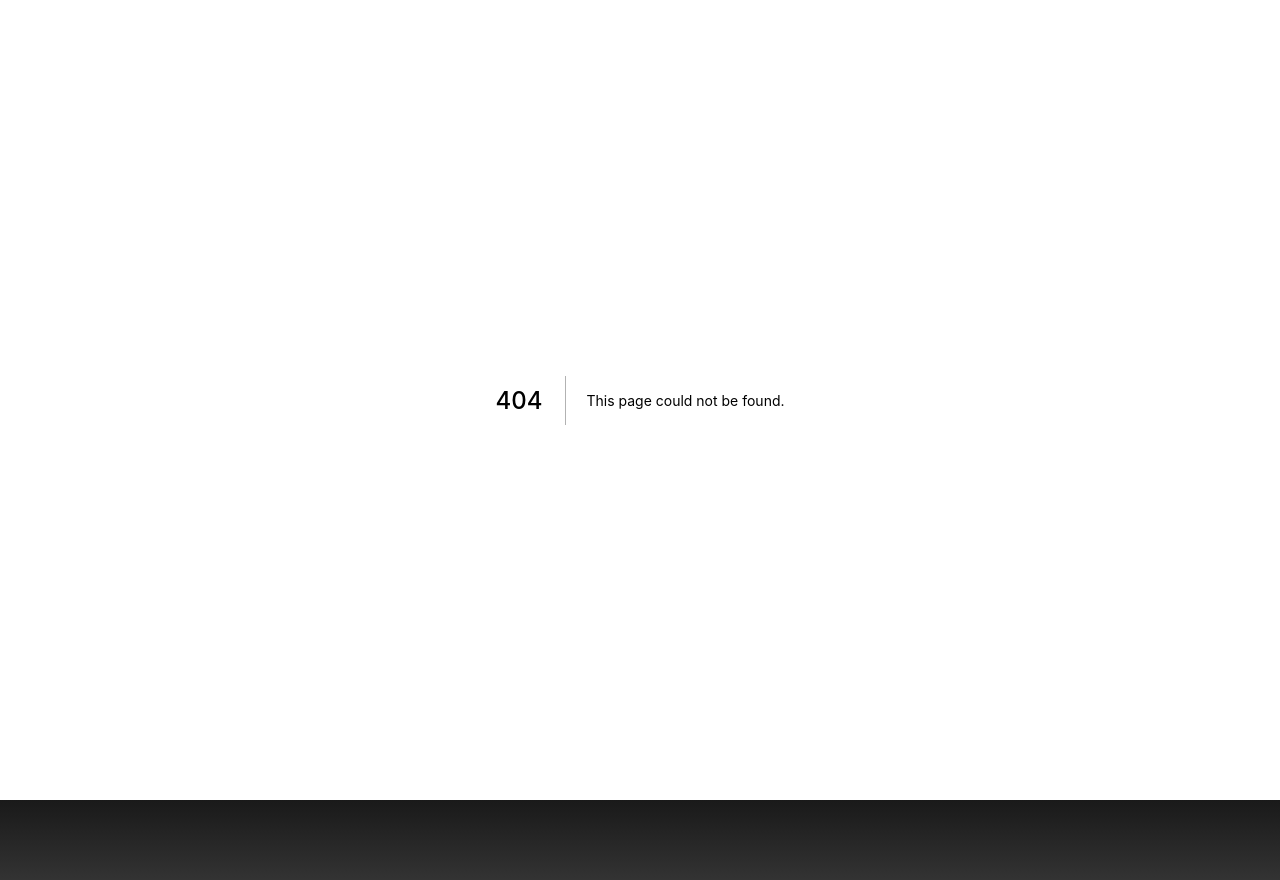
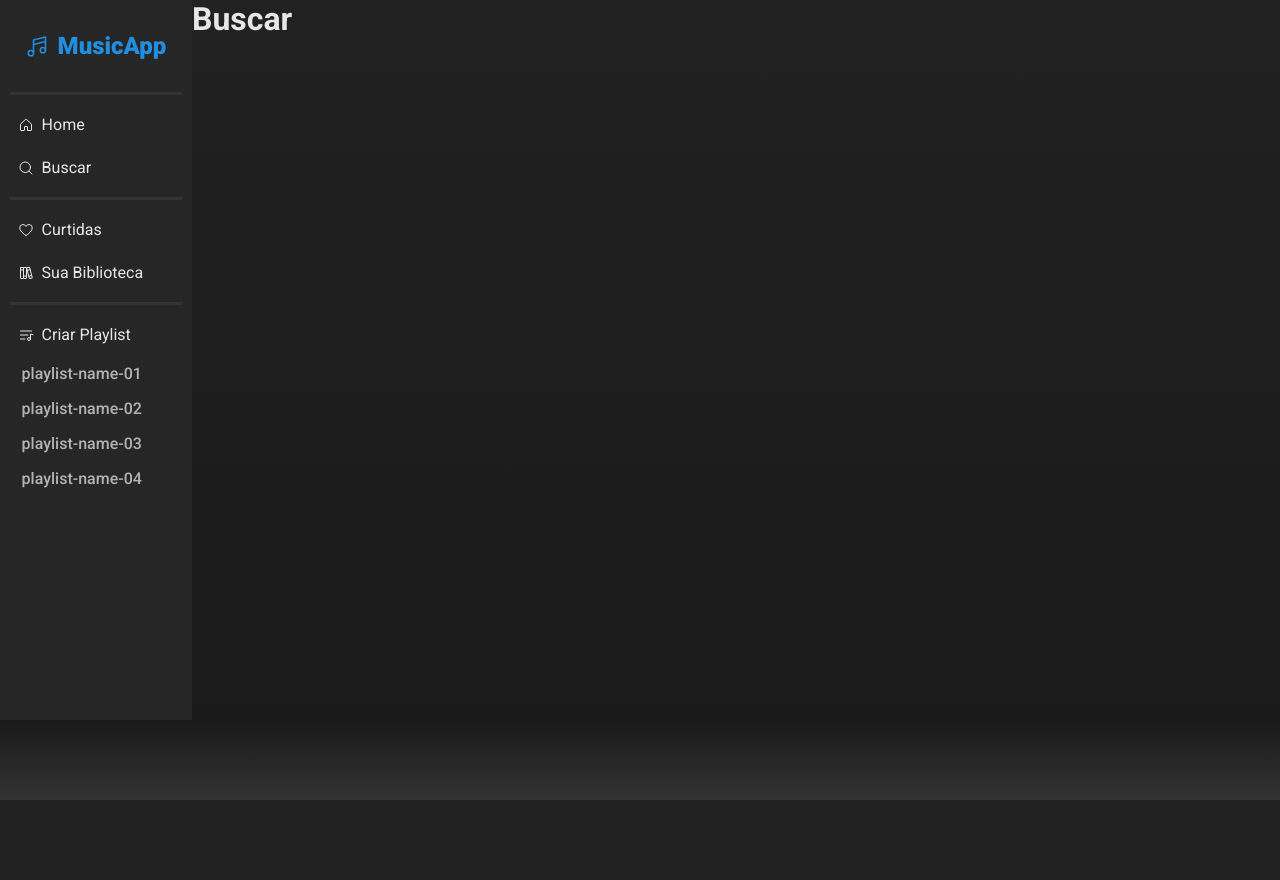
Before and after one commit to WillianIgorDeveloper/musicApp, a Next.js app: page /buscar in a window 1280 px wide. Before the commit this address had no page. After the commit the page ends 800 px from the top, so only its background shows below. Built offline with nearby package versions, Linux system fonts and the light colour scheme.

Commit message:
add navegationBar

```diff
--- /dev/null
+++ b/components/NavegationBar/NavegationBar.module.scss
@@ -0,0 +1,57 @@
+.navegationBar {
+    width: 12rem;
+    display: flex;
+    flex-direction: column;
+    align-items: center;
+    background-color: var(--gray-15);
+
+    h1 {
+        display: flex;
+        align-items: center;
+        gap: .5rem;
+        margin: 2rem 0;
+        color: var(--blue-50);
+        font-weight: 900;
+        font-size: 1.5rem;
+    }
+
+    .linksContainer {
+        width: 90%;
+        padding: .75em 0;
+        display: flex;
+        flex-direction: column;
+        gap: .5rem;
+        border-top: 3px solid var(--gray-20);
+
+        a {
+            padding: .5rem;
+            color: var(--gray-90);
+            display: flex;
+            align-items: center;
+            gap: .5rem;
+            font-weight: 400;
+            border-radius: 5px;
+            &:hover {
+                background-color: var(--blue-50);
+                font-weight: 700;
+            }
+        }
+    }
+
+    .playlistsContainer {
+        display: flex;
+        flex-direction: column;
+        gap: 1rem;
+        padding: 0 .75em;
+        width: 90%;
+
+        a {
+            color: var(--gray-70);
+
+            &:hover {
+                font-weight: 700;
+                color: var(--gray-90);
+            }
+        }
+    }
+}
--- /dev/null
+++ b/components/NavegationBar/NavegationBar.tsx
@@ -0,0 +1,74 @@
+import Link from "next/link";
+import { MusicNotes, House, MagnifyingGlass, Books, Heart, Playlist } from "phosphor-react";
+import styles from './NavegationBar.module.scss'
+
+// Temporary data
+const data = [
+    {
+        id: "playlist name 01",
+        slug: "playlist-name-01"
+    },
+    {
+        id: "playlist name 02",
+        slug: "playlist-name-02"
+    },
+    {
+        id: "playlist name 03",
+        slug: "playlist-name-03"
+    },
+    {
+        id: "playlist name 04",
+        slug: "playlist-name-04"
+    }
+]
+
+
+export default function NavegationBar () {
+    return (
+        <nav className={styles.navegationBar}>
+            <h1><MusicNotes />MusicApp</h1>
+            <ul className={styles.linksContainer}>
+                <li>
+                    <Link href={'/'}>
+                        <a><House />Home</a>
+                    </Link>
+                </li>
+                <li>
+                    <Link href={'/buscar'}>
+                        <a><MagnifyingGlass />Buscar</a>
+                    </Link>
+                </li>
+            </ul>
+            <ul className={styles.linksContainer}>
+                <li>
+                    <Link href={'/buscar'}>
+                        <a><Heart />Curtidas</a>
+                    </Link>
+                </li>
+                <li>
+                    <Link href={'/buscar'}>
+                        <a><Books />Sua Biblioteca</a>
+                    </Link>
+                </li>
+            </ul>
+            <ul className={styles.linksContainer}>
+                <li>
+                    <Link href={'/buscar'}>
+                        <a><Playlist />Criar Playlist</a>
+                    </Link>
+                </li>
+            </ul>
+            <ul className={styles.playlistsContainer}>
+                {data.map(playlist => {
+                    return(
+                        <li>
+                            <Link href={`/${playlist.slug}`}>
+                                <a >{playlist.slug}</a>
+                            </Link>
+                        </li>
+                    )
+                })}
+            </ul>
+        </nav>
+    )
+}
--- a/package.json
+++ b/package.json
@@ -10,6 +10,7 @@
   },
   "dependencies": {
     "next": "12.3.0",
+    "phosphor-react": "^1.4.1",
     "react": "18.2.0",
     "react-dom": "18.2.0",
     "sass": "^1.54.9"
--- a/pages/_app.tsx
+++ b/pages/_app.tsx
@@ -3,6 +3,7 @@ import Head from 'next/head'
 import '../styles/globals.css'
 import styles from '../styles/app.module.scss'
 import Player from '../components/player/Player'
+import NavegationBar from '../components/NavegationBar/NavegationBar'
 
 export default function MyApp({ Component, pageProps }: AppProps) {
   return (
@@ -14,7 +15,7 @@ export default function MyApp({ Component, pageProps }: AppProps) {
 
       <div className={styles.page}>
         <div className={styles.upContainer}>
-          {/* NavegationBar */}
+          <NavegationBar />
           <div className={styles.mainContainer}>
             <Component {...pageProps} />
           </div>
--- /dev/null
+++ b/pages/buscar.tsx
@@ -0,0 +1,7 @@
+export default function Buscar () {
+    return (
+        <>
+            <h1>Buscar</h1>
+        </>
+    )
+}
--- a/styles/globals.css
+++ b/styles/globals.css
@@ -24,13 +24,15 @@
     /*========== Colors ==========*/
     --gray-10: hsl(0, 0%, 10%);
     --gray-13: hsl(0, 0%, 13%);
+    --gray-15: hsl(0, 0%, 15%);
     --gray-20: hsl(0, 0%, 20%);
     --gray-50: hsl(0, 0%, 50%);
+    --gray-70: hsl(0, 0%, 70%);
     --gray-90: hsl(0, 0%, 90%);
 
-    --blue-10: hsl(205, 75, 10%);
-    --blue-50: hsl(205, 75, 50%);
-    --blue-90: hsl(205, 75, 90%);
+    --blue-10: hsl(205, 75%, 10%);
+    --blue-50: hsl(205, 75%, 50%);
+    --blue-90: hsl(205, 75%, 90%);
 }
 
 
```
Also changed, not shown: pages/[slug].tsx (added), 1 other file (tests, documents, lock files or other folders).
